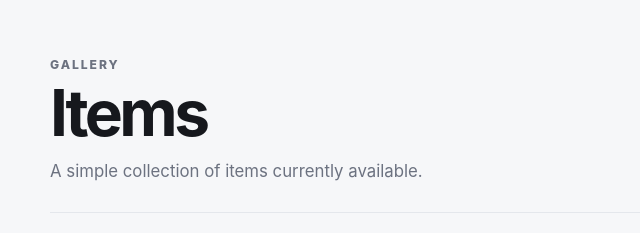
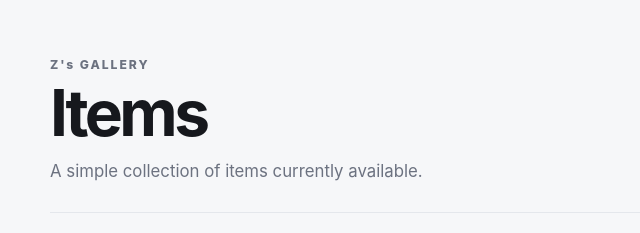
Before and after one commit to AlfredC-Code/MyProducts, a plain HTML site: page index.html in a window 1280 px wide. Shown: the top 233 px of the page, 0-640 px from the left. Drawn offline with Linux system fonts and the light colour scheme.

Commit message:
Update index.html

```diff
--- a/index.html
+++ b/index.html
@@ -12,7 +12,7 @@
   <header class="site-header">
     <div class="shell header-inner">
       <div>
-        <p class="eyebrow">GALLERY</p>
+        <p class="eyebrow">Z's GALLERY</p>
         <h1>Items</h1>
         <p class="subtitle">A simple collection of items currently available.</p>
       </div>
```
